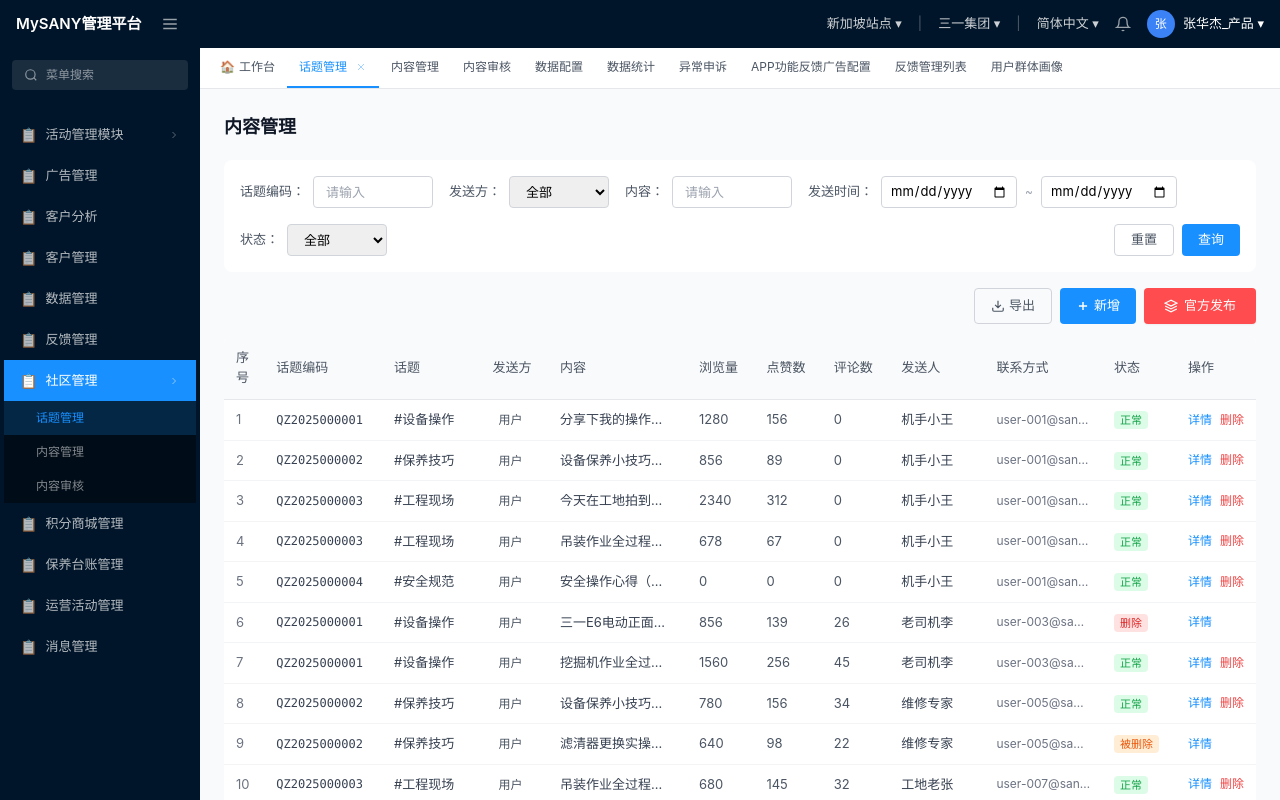
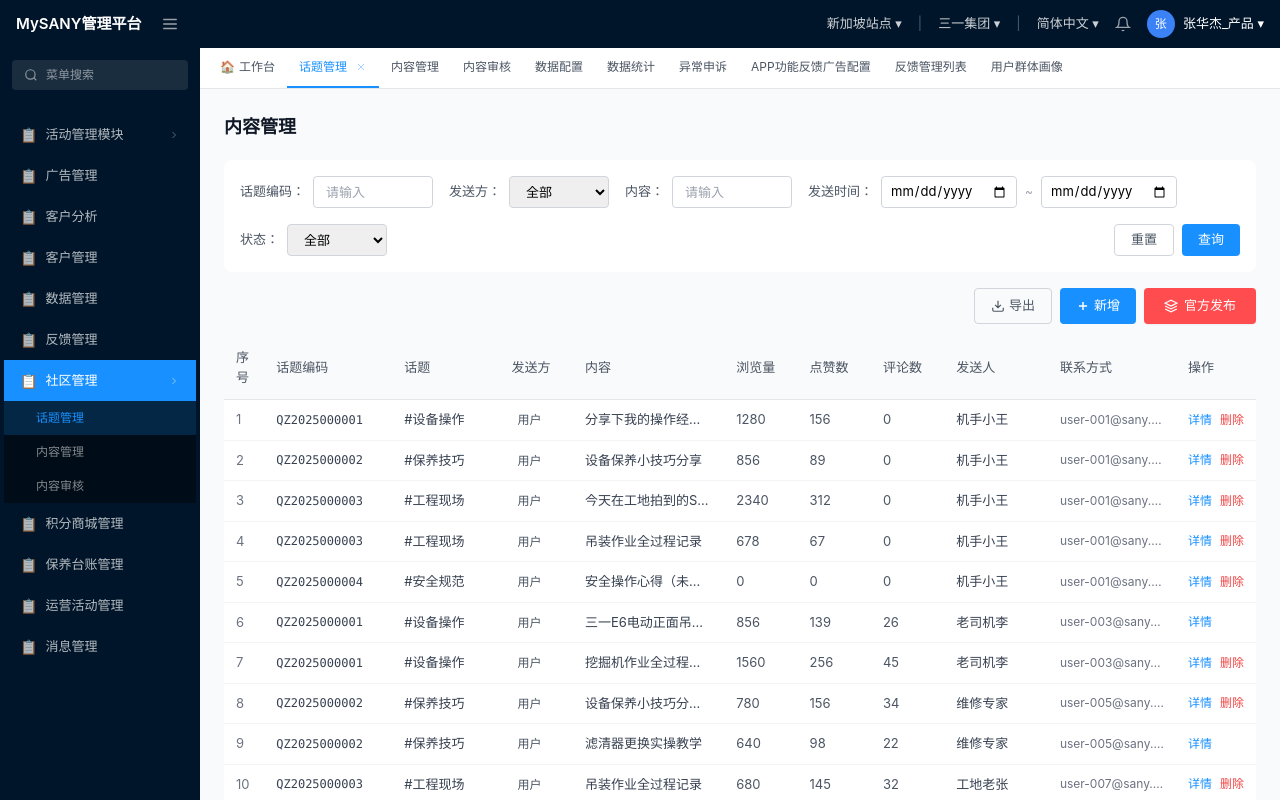
Before and after one commit to HuaJie-Git/SANY, a React (Vite) app: page /admin/content in a window 1280 px wide. Built offline with nearby package versions, Linux system fonts and the light colour scheme.

Commit message:
fix: 统一删除状态为已删除，移除表格状态列
- 状态筛选：全部/正常/已删除（移除删除/被删除）
- 表格移除新增的"状态"列，恢复原有列结构
- 演示数据统一为"已删除"
- softDeleteContent/auditDeleteContent 统一使用"已删除"

```diff
--- a/src/admin/adminContent.js
+++ b/src/admin/adminContent.js
@@ -34,7 +34,7 @@ const initContentItems = () =>
       date: p.date,
       auditStatus: p.auditStatus || 'approved',
       auditHistory: [],
-      deleteStatus: '正常', // 正常 / 删除 / 被删除
+      deleteStatus: '正常', // 正常 / 已删除
       deleteReason: '',
       deleteTime: '',
       deleter: '',
@@ -43,16 +43,15 @@ const initContentItems = () =>
 
 // 添加一些预设删除状态的演示数据
 const addDemoDeletedItems = (items) => {
-  // 标记一条为"删除"（运营人员执行）
+  // 标记两条为"已删除"演示数据
   if (items.length > 5) {
-    items[5].deleteStatus = '删除';
+    items[5].deleteStatus = '已删除';
     items[5].deleteReason = '广告/垃圾信息：内容包含外部推广链接';
     items[5].deleteTime = '2026-07-18 14:30:00';
     items[5].deleter = '管理员';
   }
-  // 标记一条为"被删除"（其他主体/既有记录）
   if (items.length > 8) {
-    items[8].deleteStatus = '被删除';
+    items[8].deleteStatus = '已删除';
     items[8].deleteReason = '违规内容：违反社区规范';
     items[8].deleteTime = '2026-07-17 09:15:00';
     items[8].deleter = '系统管理员';
@@ -73,7 +72,7 @@ export const getPendingAuditItems = () =>
 export const softDeleteContent = (id, operator, reason) => {
   const item = _contentItems.find((c) => c.id === id);
   if (!item) return false;
-  item.deleteStatus = '删除';
+  item.deleteStatus = '已删除';
   item.deleteReason = reason;
   item.deleteTime = new Date().toISOString().replace('T', ' ').slice(0, 19);
   item.deleter = operator;
@@ -110,7 +109,7 @@ export const auditDeleteContent = (id, auditor, reason) => {
   const item = _contentItems.find((c) => c.id === id);
   if (!item) return false;
   item.auditStatus = 'deleted';
-  item.deleteStatus = '删除';
+  item.deleteStatus = '已删除';
   item.deleteReason = reason;
   item.deleteTime = new Date().toISOString().replace('T', ' ').slice(0, 19);
   item.deleter = auditor;
--- a/src/pages/Admin/ContentManagement.jsx
+++ b/src/pages/Admin/ContentManagement.jsx
@@ -54,8 +54,7 @@ const ContentManagement = () => {
   };
 
   const getDeleteStatusStyle = (status) => {
-    if (status === '删除') return 'bg-red-100 text-red-600';
-    if (status === '被删除') return 'bg-orange-100 text-orange-600';
+    if (status === '已删除') return 'bg-red-100 text-red-600';
     return 'bg-green-100 text-green-600';
   };
 
@@ -89,7 +88,7 @@ const ContentManagement = () => {
           <div className="flex items-center gap-2">
             <label className="text-[13px] text-gray-600 whitespace-nowrap">状态：</label>
             <select value={filterStatus} onChange={(e) => setFilterStatus(e.target.value)} className="h-8 px-3 border border-gray-300 rounded text-[13px] w-[100px] focus:outline-none focus:border-[#1890ff]">
-              <option value="">全部</option><option value="正常">正常</option><option value="删除">删除</option><option value="被删除">被删除</option>
+              <option value="">全部</option><option value="正常">正常</option><option value="已删除">已删除</option>
             </select>
           </div>
           <div className="flex items-center gap-2 ml-auto">
@@ -127,7 +126,6 @@ const ContentManagement = () => {
               <th className="px-3 py-3 text-left font-medium text-gray-600">评论数</th>
               <th className="px-3 py-3 text-left font-medium text-gray-600">发送人</th>
               <th className="px-3 py-3 text-left font-medium text-gray-600">联系方式</th>
-              <th className="px-3 py-3 text-left font-medium text-gray-600">状态</th>
               <th className="px-3 py-3 text-left font-medium text-gray-600 w-[80px]">操作</th>
             </tr>
           </thead>
@@ -147,9 +145,6 @@ const ContentManagement = () => {
                 <td className="px-3 py-2.5 text-gray-700 truncate max-w-[90px]">{item.senderName}</td>
                 <td className="px-3 py-2.5 text-gray-500 text-[12px] truncate max-w-[110px]">{item.contact}</td>
                 <td className="px-3 py-2.5">
-                  <span className={`text-[11px] px-1.5 py-0.5 rounded ${getDeleteStatusStyle(item.deleteStatus)}`}>{item.deleteStatus}</span>
-                </td>
-                <td className="px-3 py-2.5">
                   <div className="flex items-center gap-2">
                     <button className="text-[#1890ff] text-[12px] hover:underline" onClick={() => setDetailItem(item)}>详情</button>
                     {item.deleteStatus === '正常' && (
@@ -159,7 +154,7 @@ const ContentManagement = () => {
                 </td>
               </tr>
             ))}
-            {filtered.length === 0 && <tr><td colSpan={12} className="px-4 py-12 text-center text-gray-400">暂无数据</td></tr>}
+            {filtered.length === 0 && <tr><td colSpan={11} className="px-4 py-12 text-center text-gray-400">暂无数据</td></tr>}
           </tbody>
         </table>
       </div>
```
